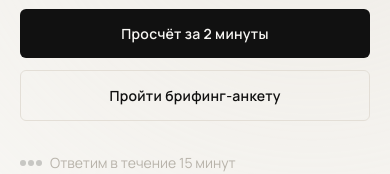
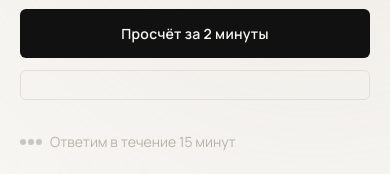
Before and after one commit to artrubinchik/DERZAi, a Next.js app: page / in a window 390 px wide. Shown: the part 412-586 px from the top of the page. Built offline with nearby package versions, Linux system fonts and the light colour scheme; no server answers.

Commit message:
Update company name and phone details in content

```diff
--- a/data/content.ts
+++ b/data/content.ts
@@ -4,21 +4,20 @@
 
 export const content = {
   company: {
-    name: "DERZAi Group",
+    name: "Rubik ART",
     tagline: "Дизайн интерьера и ремонт под ключ",
     city: "Набережные Челны",
-    phone: process.env.NEXT_PUBLIC_PHONE || "+79171234567",
-    phoneDisplay: "+7 (917) 123-45-67",
+    phone: process.env.NEXT_PUBLIC_PHONE || "+79600742347",
+    phoneDisplay: "+7 (960) 074-23-47",
     dzenUrl: process.env.NEXT_PUBLIC_DZEN_URL || "https://dzen.ru/REPLACE_LINK",
-    briefFormUrl: process.env.NEXT_PUBLIC_BRIEF_FORM_URL || "https://forms.google.com/REPLACE_LINK",
-    replyTime: "Ответим в течение 15 минут",
+        replyTime: "Ответим в течение 15 минут",
   },
 
   hero: {
     heading: "Дизайн интерьера и ремонт под ключ в Набережных Челнах",
     subheading: "Создаём интерьеры для жизни.\nРеализуем без срывов и переделок.",
     ctaPrimary: "Просчёт за 2 минуты",
-    ctaSecondary: "Пройти брифинг-анкету",
+
   },
 
   benefits: [
```
